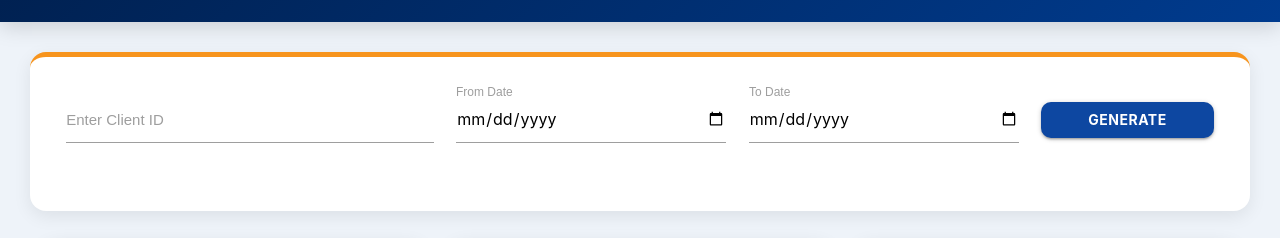
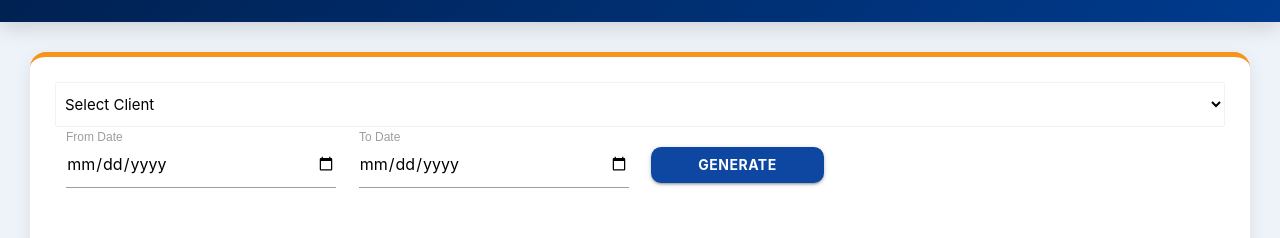
Before and after one commit to leratoMalebo/mok-transports-booking-platform, a website: page statements.html in a window 1280 px wide. Shown: the part 106-344 px from the top of the page. Drawn offline with nearby package versions, Linux system fonts and the light colour scheme.

Commit message:
Optimized statements UI search area

```diff
--- a/statements.html
+++ b/statements.html
@@ -272,10 +272,9 @@ Mok Transports Client Statements
 
             <div class="row">
 
-                <div class="input-field col s12 m4">
-                    <input type="number" id="clientIdInput">
-                    <label>Enter Client ID</label>
-                </div>
+                <select id="clientSelect" class="browser-default">
+                    <option value="">Select Client</option>
+                </select>
 
                 <div class="input-field col s12 m3">
                     <input type="date" id="dateFrom">
```
